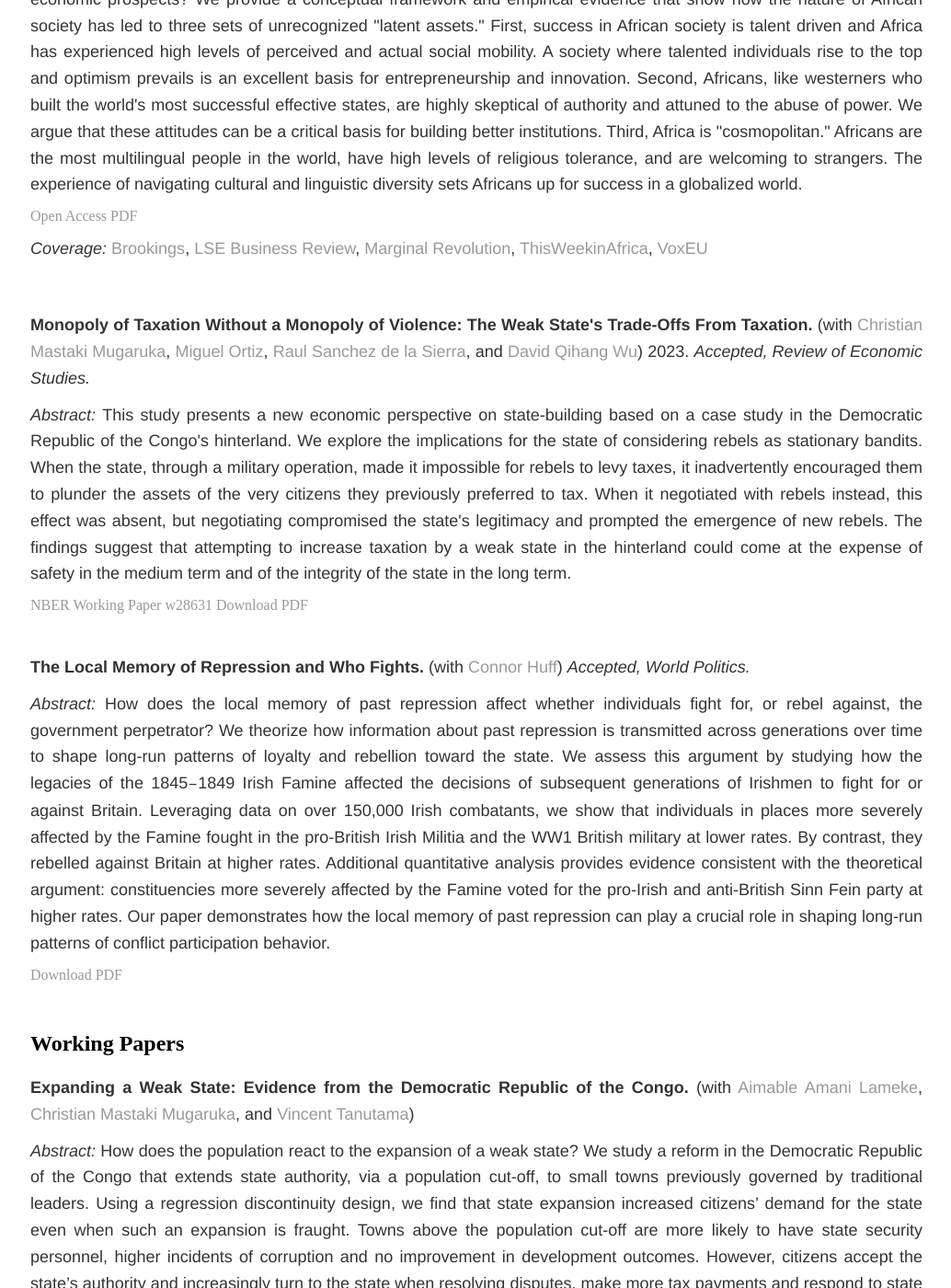
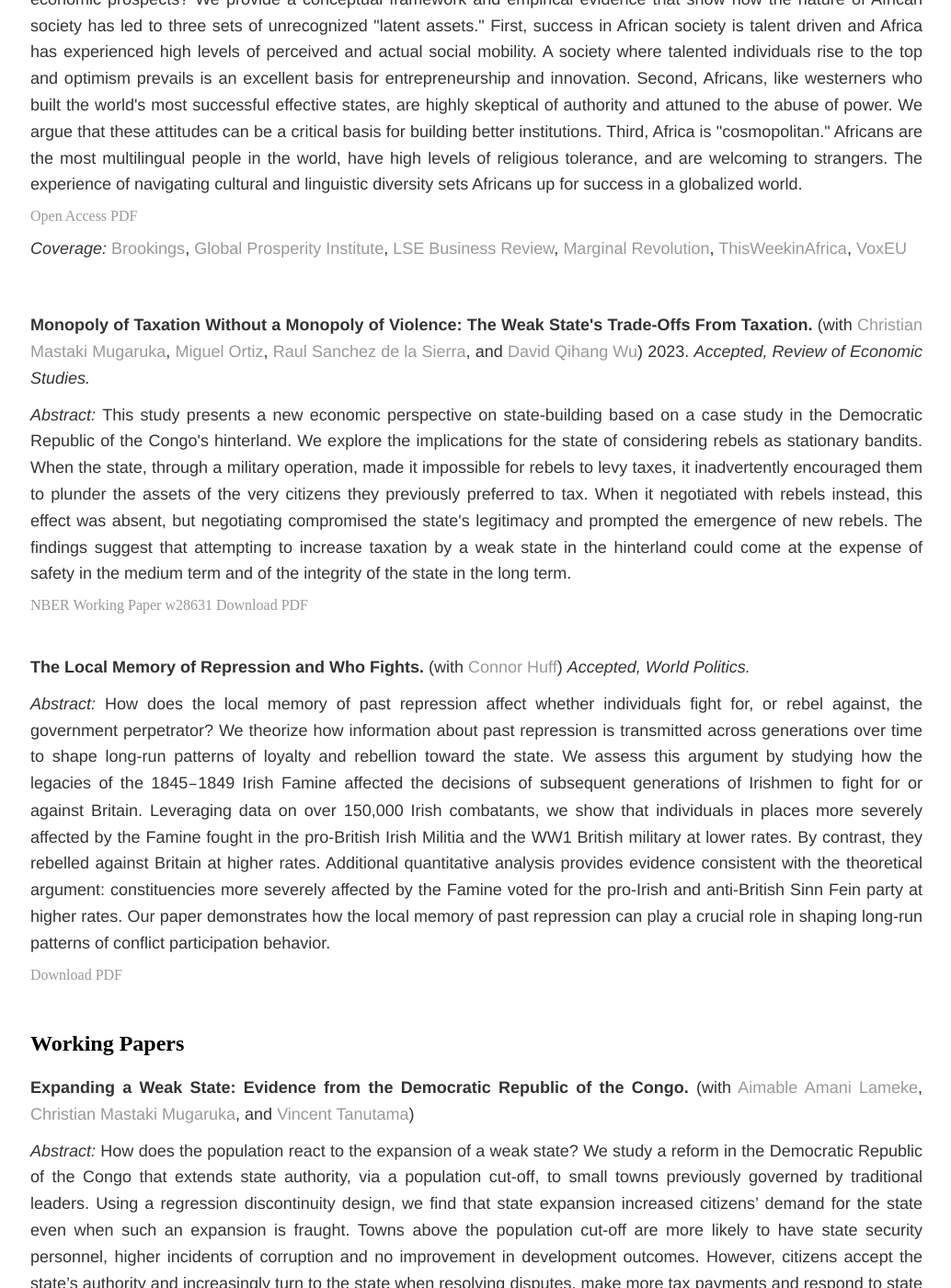
Before and after one commit to soeren-henn/soeren-henn.github.io, a Jekyll site: the page built from research/index.html, in a window 1280 px wide and 1400 px high, scrolled down 1122 px. Shown: the whole window at 92% size, without its empty margins (122-1156 px from the left). Built offline with Jekyll 4.4.1, drawn with Linux system fonts in a browser that asks for light colours; some of the changed text lies outside the part shown.

Commit message:
Update index.html

```diff
--- a/research/index.html
+++ b/research/index.html
@@ -25,7 +25,7 @@
 		<p><b>Africa’s Latent Assets.</b> (with <a href="https://voices.uchicago.edu/jamesrobinson/" target="_blank">James A. Robinson</a>) 2023. <i>Journal of African Economies, Volume 32:i9–i32.</i></p>
 		<p><i>Abstract: </i>Despite the past centuries' economic setbacks and challenges, are there reasons for optimism about Africa's economic prospects?  We provide a conceptual framework and empirical evidence that show how the nature of African society has led to three sets of unrecognized "latent assets."  First, success in African society is talent driven and Africa has experienced high levels of perceived and actual social mobility.  A society where talented individuals rise to the top and optimism prevails is an excellent basis for entrepreneurship and innovation.  Second, Africans, like westerners who built the world's most successful effective states, are highly skeptical of authority and attuned to the abuse of power.  We argue that these attitudes can be a critical basis for building better institutions.  Third, Africa is "cosmopolitan."  Africans are the most multilingual people in the world, have high levels of religious tolerance, and are welcoming to strangers.  The experience of navigating cultural and linguistic diversity sets Africans up for success in a globalized world.</p>
 		<a href="https://academic.oup.com/jae/article/32/Supplement_1/i9/7059992" class="btn btn-default pull-right" title="PDF">Open Access PDF</a>
-		<p> <i>Coverage:</i> <a href="https://www.brookings.edu/articles/africas-latent-assets/" target="_blank">Brookings</a>, <a href="https://blogs.lse.ac.uk/businessreview/2023/04/17/how-africa-can-leverage-its-latent-assets-to-generate-prosperity/" target="_blank">LSE Business Review</a>, <a href="https://marginalrevolution.com/marginalrevolution/2021/04/arguments-for-africa.html" target="_blank">Marginal Revolution</a>, <a href="https://mailchi.mp/columbia/this-week-in-africa-v0ijw76nxx?e=[UNIQID]" target="_blank">ThisWeekinAfrica</a>, <a href="https://voxeu.org/article/africa-s-latent-assets" target="_blank">VoxEU</a> </p>
+		<p> <i>Coverage:</i> <a href="https://www.brookings.edu/articles/africas-latent-assets/" target="_blank">Brookings</a>, <a href="https://www.thegpi.org/p/interesting-people-writing-interesting?r=mo66&utm_campaign=post&utm_medium=web" target="_blank">Global Prosperity Institute</a>, <a href="https://blogs.lse.ac.uk/businessreview/2023/04/17/how-africa-can-leverage-its-latent-assets-to-generate-prosperity/" target="_blank">LSE Business Review</a>, <a href="https://marginalrevolution.com/marginalrevolution/2021/04/arguments-for-africa.html" target="_blank">Marginal Revolution</a>, <a href="https://mailchi.mp/columbia/this-week-in-africa-v0ijw76nxx?e=[UNIQID]" target="_blank">ThisWeekinAfrica</a>, <a href="https://voxeu.org/article/africa-s-latent-assets" target="_blank">VoxEU</a> </p>
 	</div>
 
 	<div class="paper">
@@ -50,9 +50,9 @@
 	<h2>Working Papers</h2>
 
 	<div class="paper">
-		<p><b>Expanding a Weak State: Evidence from the Democratic Republic of the Congo.</b> (with <a href="https://marakujakivuresearch.com/" target="_blank">Aimable Amani Lameke</a>, <a href="https://marakujakivuresearch.com/" target="_blank">Christian Mastaki Mugaruka</a>, and <a href="http://vincent-tanutama.com/" target="_blank">Vincent Tanutama</a>)
+		<p><b>Expanding a Weak State: Evidence from the Democratic Republic of the Congo.</b> (with <a href="https://marakujakivuresearch.com/" target="_blank">Aimable Amani Lameke</a>, <a href="https://marakujakivuresearch.com/" target="_blank">Christian Mastaki Mugaruka</a>, and <a href="http://vincent-tanutama.com/" target="_blank">Vincent Tanutama</a>) </p>
 	<p><i>Abstract: </i>How does the population react to the expansion of a weak state? We study a reform in the Democratic Republic of the Congo that extends state authority, via a population cut-off, to small towns previously governed by traditional leaders.  Using a regression discontinuity design, we find that state expansion increased citizens’ demand for the state even when such an expansion is fraught. Towns above the population cut-off are more likely to have state security personnel, higher incidents of corruption and no improvement in development outcomes. However, citizens accept the state’s authority and increasingly turn to the state when resolving disputes, make more tax payments and respond to state appeals to public good contribution in behavioural games. This increased demand for the state comes at the expense of demand for traditional authority.</p>
-		</p>
+		<a href="/files/Henn_StateExpansion.pdf" class="btn btn-default pull-right" title="PDF">Download PDF</a>
 	</div>
 
 
@@ -84,6 +84,7 @@
 		<p><b>Missionary Competition, Education, and Long-run Political Development: Evidence from Africa.</b> (with <a href="https://sites.google.com/site/hlarreguy/" target="_blank">Horacio Larreguy</a> and <a href="https://cschmidtpadilla.github.io/" target="_blank">Carlos Schmidt-Padilla</a>) <i>Under Review.</i></p>
 		<p><i>Abstract: </i>In Africa, missionaries used schooling to gain adherents. We study how historical missionary activity shaped long-run education and political development by exploiting
 plausibly exogenous variation in exposure to Catholic missionaries generated by their territorial administration system. Using a regression discontinuity design, we show that proximity to historical diocese headquarters led to an increased presence of Catholic missionaries, as well as long-term positive effects on Catholic identification and educational outcomes. In line with recent literature, the effects on political outcomes vary by regime type. Only individuals exposed to greater historical missionary activity in open anocracies<code>&#8212;</code>relative to those in democracies and closed anocracies<code>&#8212;</code>are more likely to participate in politics. Moreover, they are also the only ones that are more sophisticated, supportive of democratic institutions, and disenchanted with the state of democracy and incumbent in their countries.</p> <a href="/files/Henn_Missionaries.pdf" class="btn btn-default pull-right" title="PDF">Download PDF</a>
+		<p> <i>Coverage:</i> <a href="https://www.thegpi.org/p/interesting-people-writing-interesting?r=mo66&utm_campaign=post&utm_medium=web" target="_blank">Global Prosperity Institute</a> </p>
 	</div>
 
 
```
